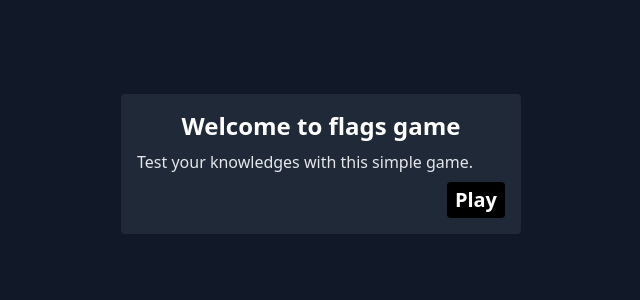
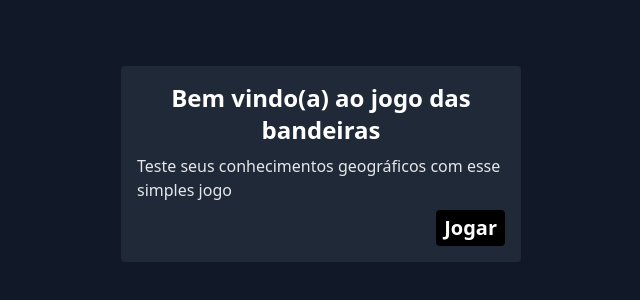
Before and after one commit to GabrielBrandao1618/flags, an Astro site in the folder web/: page / in a window 1280 px wide. Shown: the part 236-536 px from the top of the page, without its empty margins (319-959 px from the left). Built offline with nearby package versions, Linux system fonts and the light colour scheme; Astro itself is replaced by a stand-in of ours.

Commit message:
Linguagens ajustadas

```diff
--- a/web/src/pages/index.astro
+++ b/web/src/pages/index.astro
@@ -6,16 +6,16 @@ import Layout from '../layouts/Layout.astro';
 	<main class="flex flex-col h-screen items-center justify-center bg-gray-900">
 		<div class="flex flex-col w-full max-w-[400px] bg-gray-800 rounded gap-2 p-4 box-border">
 			<h1 class="text-white font-bold text-2xl w-full text-center">
-				Welcome to flags game
+				Bem vindo(a) ao jogo das bandeiras
 			</h1>
 			<p class="text-gray-200">
-				Test your knowledges with this simple game.
+				Teste seus conhecimentos geográficos com esse simples jogo
 			</p>
 			<a
 				class="bg-black rounded text-white self-end text-xl px-2 py-1 font-bold block"
 				href="/quiz"
 			>
-				Play
+				Jogar
 			</a>
 		</div>
 	</main>
--- a/web/src/react-pages/Quiz.tsx
+++ b/web/src/react-pages/Quiz.tsx
@@ -75,7 +75,7 @@ export function Quiz(){
           <button
             className="bg-black text-white text-xl font-bold p-1"
           >
-            Submit
+            Enviar
           </button>
         </div>
         {lifes <=0 && (
```
